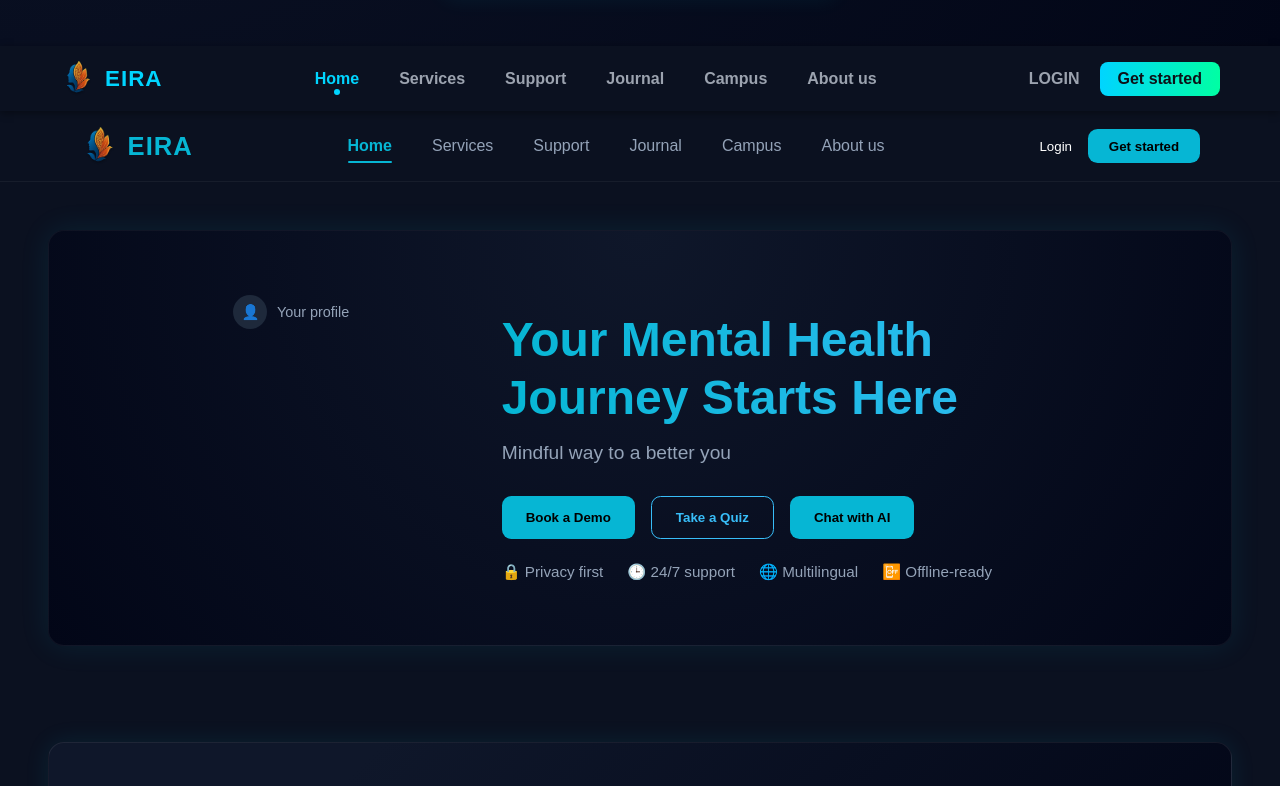
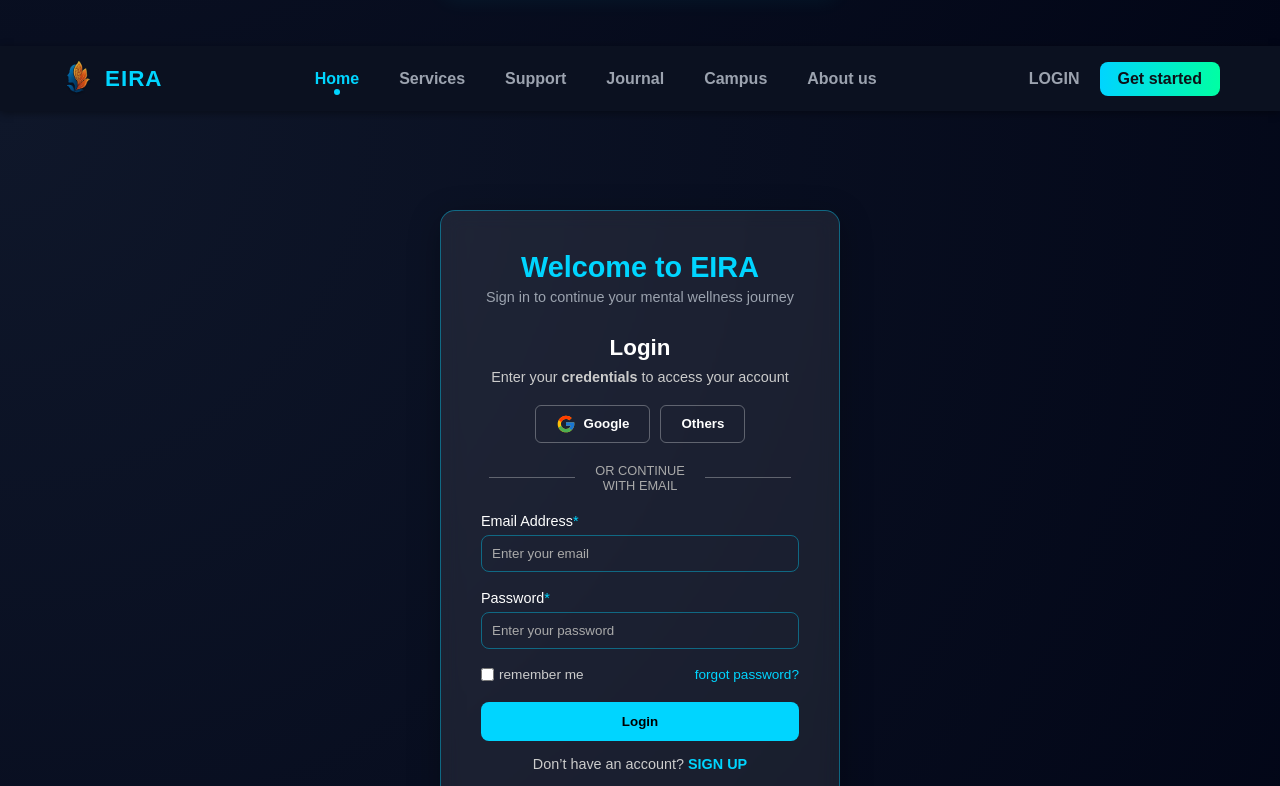
Before and after one commit to kushrathore355/MentalHealthapp, a Next.js app: page / in a window 1280 px wide. Shown: the part 754-1540 px from the top of the page. Built offline with nearby package versions, Linux system fonts and the light colour scheme.

Commit message:
Login Page Done

```diff
--- /dev/null
+++ b/app/components/Login/Login.module.css
@@ -0,0 +1,171 @@
+.container {
+  min-height: 100vh;
+  background: radial-gradient(circle at top left, #0f172a, #020617);
+  display: flex;
+  justify-content: center;
+  align-items: center;
+  font-family: 'Poppins', sans-serif;
+}
+
+.card {
+  background: rgba(255, 255, 255, 0.08);
+  border: 1px solid rgba(0, 213, 255, 0.4);
+  border-radius: 15px;
+  padding: 40px;
+  width: 400px;
+  box-shadow: 0 8px 32px rgba(0, 0, 0, 0.3);
+  text-align: center;
+  backdrop-filter: blur(10px);
+}
+
+.title {
+  color: #00d5ff;
+  font-size: 1.8rem;
+  font-weight: 700;
+  margin-bottom: 5px;
+}
+
+.subtitle {
+  color: #9ca3af;
+  font-size: 0.9rem;
+  margin-bottom: 30px;
+}
+
+.formTitle {
+  font-size: 1.4rem;
+  font-weight: 700;
+  color: #fff;
+  margin-bottom: 8px;
+}
+
+.formSubtitle {
+  color: #ccc;
+  font-size: 0.9rem;
+  margin-bottom: 20px;
+}
+
+.socialButtons {
+  display: flex;
+  justify-content: center;
+  gap: 10px;
+  margin-bottom: 15px;
+}
+
+.google,
+.other {
+  border: 1px solid rgba(255, 255, 255, 0.3);
+  background: transparent;
+  color: #fff;
+  border-radius: 6px;
+  padding: 8px 20px;
+  font-weight: 600;
+  cursor: pointer;
+  display: flex;
+  align-items: center;
+  gap: 8px;
+  transition: 0.3s;
+}
+
+.google:hover,
+.other:hover {
+  border-color: #00d5ff;
+  color: #00d5ff;
+}
+
+.divider {
+  color: #aaa;
+  font-size: 0.8rem;
+  display: flex;
+  align-items: center;
+  justify-content: center;
+  margin: 20px 0;
+  position: relative;
+}
+
+.divider::before,
+.divider::after {
+  content: '';
+  height: 1px;
+  background: rgba(255, 255, 255, 0.3);
+  width: 40%;
+  margin: 0 8px;
+}
+
+.inputGroup {
+  text-align: left;
+  margin-bottom: 18px;
+}
+
+.inputGroup label {
+  color: #fff;
+  font-size: 0.9rem;
+  margin-bottom: 6px;
+  display: block;
+}
+
+.inputGroup span {
+  color: #00d5ff;
+}
+
+.inputGroup input {
+  width: 100%;
+  background: transparent;
+  border: 1px solid rgba(0, 213, 255, 0.4);
+  padding: 10px;
+  border-radius: 8px;
+  color: white;
+  outline: none;
+}
+
+.inputGroup input::placeholder {
+  color: #aaa;
+}
+
+.options {
+  display: flex;
+  justify-content: space-between;
+  align-items: center;
+  margin-bottom: 20px;
+  font-size: 0.85rem;
+}
+
+.remember {
+  color: #ccc;
+  display: flex;
+  align-items: center;
+  gap: 5px;
+}
+
+.forgot {
+  color: #00d5ff;
+  text-decoration: none;
+}
+
+.loginButton {
+  background: #00d5ff;
+  color: #000;
+  font-weight: 700;
+  border: none;
+  border-radius: 8px;
+  width: 100%;
+  padding: 12px;
+  cursor: pointer;
+  transition: 0.3s ease;
+}
+
+.loginButton:hover {
+  transform: scale(1.03);
+  background: #00ffe1;
+}
+
+.signupText {
+  color: #ccc;
+  margin-top: 15px;
+  font-size: 0.9rem;
+}
+
+.signupLink {
+  color: #00d5ff;
+  font-weight: 600;
+  text-decoration: none;
+}
--- /dev/null
+++ b/app/components/Login/page.js
@@ -0,0 +1,77 @@
+'use client';
+
+import { useState } from 'react';
+import styles from './Login.module.css';
+import { FcGoogle } from 'react-icons/fc';
+import Link from 'next/link';
+
+export default function LoginPage() {
+  const [email, setEmail] = useState('');
+  const [password, setPassword] = useState('');
+
+  return (
+    <div className={styles.container}>
+      <div className={styles.card}>
+        <h2 className={styles.title}>Welcome to EIRA</h2>
+        <p className={styles.subtitle}>
+          Sign in to continue your mental wellness journey
+        </p>
+
+        <h3 className={styles.formTitle}>Login</h3>
+        <p className={styles.formSubtitle}>
+          Enter your <strong>credentials</strong> to access your account
+        </p>
+
+        <div className={styles.socialButtons}>
+          <button className={styles.google}>
+            <FcGoogle size={20} />
+            Google
+          </button>
+          <button className={styles.other}>Others</button>
+        </div>
+
+        <div className={styles.divider}>
+          <span>OR CONTINUE WITH EMAIL</span>
+        </div>
+
+        <div className={styles.inputGroup}>
+          <label>Email Address<span>*</span></label>
+          <input
+            type="email"
+            placeholder="Enter your email"
+            value={email}
+            onChange={(e) => setEmail(e.target.value)}
+          />
+        </div>
+
+        <div className={styles.inputGroup}>
+          <label>Password<span>*</span></label>
+          <input
+            type="password"
+            placeholder="Enter your password"
+            value={password}
+            onChange={(e) => setPassword(e.target.value)}
+          />
+        </div>
+
+        <div className={styles.options}>
+          <label className={styles.remember}>
+            <input type="checkbox" /> remember me
+          </label>
+          <Link href="#" className={styles.forgot}>
+            forgot password?
+          </Link>
+        </div>
+
+        <button className={styles.loginButton}>Login</button>
+
+        <p className={styles.signupText}>
+          Don’t have an account?{' '}
+          <Link href="/signup" className={styles.signupLink}>
+            SIGN UP
+          </Link>
+        </p>
+      </div>
+    </div>
+  );
+}
--- a/app/page.js
+++ b/app/page.js
@@ -4,6 +4,7 @@
 import { useState } from "react";
 import Signup from "./components/Signup/page"
 import Navbar from "./components/Navbar/page"
+import Login from "./components/Login/page"
 
 export default function HomePage() {
   const [active, setActive] = useState("Home");
@@ -21,6 +22,7 @@
     <>
     <Signup/>
     <Navbar/>
+    <Login/>
     <div className={styles.page}>
       {/* Top Navbar */}
       <nav className={styles.navbar}>
```
